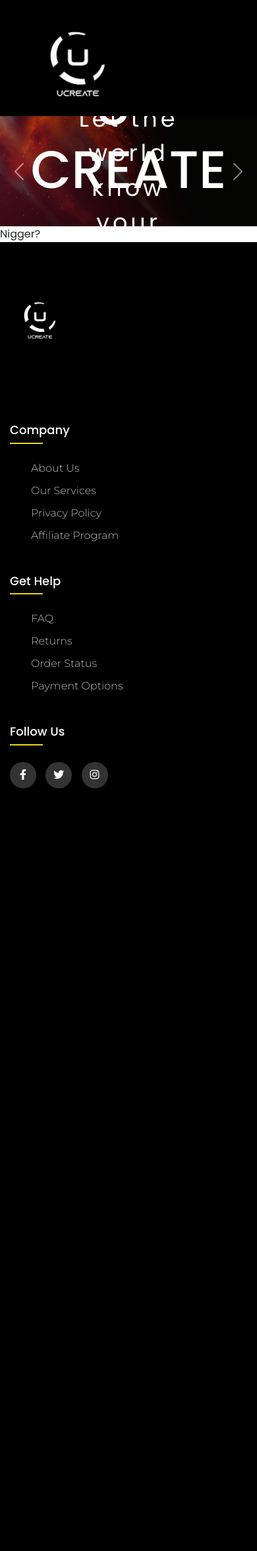
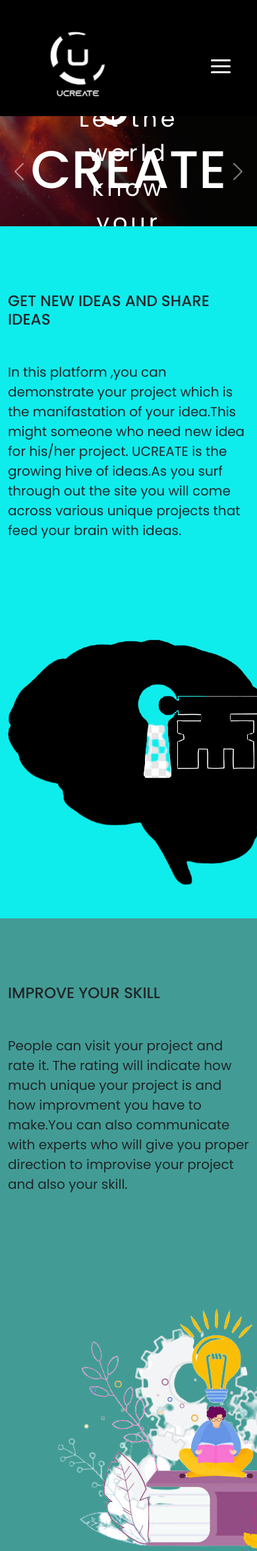
Before and after one commit to noman27/UCREATE_PHP, a PHP site: page / in a window 390 px wide; the page is wider, and only the part inside the window is pictured. Shown: the top 2351 px of that part at 66% size. Before the commit the page ends 1195 px from the top of that part, so only its background shows below. Run offline with PHP 8.4, Linux system fonts and the light colour scheme.

Commit message:
Index page changed

```diff
--- a/css/indexStyle.css
+++ b/css/indexStyle.css
@@ -34,6 +34,53 @@
     color: rgb(255, 255, 255);
     background-color: transparent;
 }
+.NewIdea{
+    background-color: rgb(15, 236, 236);
+    margin-top: 0px;
+    margin-bottom: 0px;
+}
+.lastTitle1{
+    position: absolute;
+    text-align: center;
+    top: 20%;
+    left: 20%;
+    transform: translate(-50%, -50%);
+    font-size: 100px;
+    color: rgb(255, 255, 255);
+    background-color: transparent;
+}
+
+.lastTitle2{
+    position: absolute;
+    text-align: center;
+    top: 20%;
+    left: 80%;
+    transform: translate(-50%, -50%);
+    font-size: 100px;
+    color: rgb(255, 255, 255);
+    background-color: transparent;
+}
+
+.innerDetails{
+    font-size: 20px;
+    margin-top: 50px;
+}
+
+.improveSkill{
+    background-color: rgb(66, 156, 149);
+    margin-top: 0px;
+    margin-bottom: 0px;
+}
+
+.descript{
+    margin-top: 100px;
+    margin-bottom: 100px;
+    padding-bottom: 0px;
+}
+.descImage{
+    margin-top: 50px;
+    margin-bottom: 50px;
+}
 
 .learnMore{
     text-align: center;
--- a/css/style.css
+++ b/css/style.css
@@ -17,7 +17,7 @@
 li,a,button{
     font-family: 'Montserrat', sans-serif;
     font-weight: 500;
-    font-size: 16px;
+    font-size: 20px;
     text-decoration: none;
     color: rgb(255, 255, 255);
 }
@@ -83,7 +83,7 @@ button:hover{
 .toggle-button .bar{
     height: 3px;
     width: 100%;
-    background-color: black;
+    background-color: white;
     border-radius: 10px;
 }
 
--- a/index.php
+++ b/index.php
@@ -1,3 +1,6 @@
+<?php
+
+?>
 <!DOCTYPE html>
 <html>
 <head>
@@ -50,10 +53,13 @@
             <div class="carousel-item">
                 <img src="images/Welcome_Ideas.png" class="d-block w-100" alt="...">
                 <h1 class="MidBannerTitle">GET NEW IDEAS AND SHARE IDEAS</h1>
-                <button class="learnMore">LEARN MORE</button>
+                <a href="#learnIdea2" id="learnIdea1"><button class="learnMore">LEARN MORE</button></a>
             </div>
             <div class="carousel-item">
-                <img src="images/Welcome_Ideas.png" class="d-block w-100" alt="...">
+                <img src="images/skill4.png" class="d-block w-100" alt="...">
+                <h1 class="lastTitle1">IMPROVE</h1>
+                <h1 class="lastTitle2">YOUR</h1>
+                <a href="#impskil2" id="#impskil1"><button class="learnMore">LEARN MORE</button></a>
             </div>
         </div>
         <button class="carousel-control-prev" type="button" data-bs-target="#carouselExampleControls" data-bs-slide="prev">
@@ -66,10 +72,46 @@
         </button>
     </div>
 
-    <?php echo "Nigger?"?>
+    <div class="NewIdea" id="learnIdea2" onclick="window.location.hash='learnIdea1';">
+        <div class="container">
+            <div class="row">
+                <div class="col-md-6">
+                    <div class="descript">
+                        <h3 class="innerTitles">GET NEW IDEAS AND SHARE IDEAS</h3>
+                        <p  class="innerDetails">In this platform ,you can demonstrate your project which is the manifastation of your idea.This might someone who
+                            need new idea for his/her project. UCREATE is the growing hive of ideas.As you surf through out the
+                            site you will come across various unique projects that feed your brain with ideas.
+                        </p>
+                    </div>
+                </div>
+                <div class="col-md-6">
+                    <div class="descImage">
+                        <img src="images/unlockIdea2.png" alt="new ideas">
+                    </div>
+                </div>
+            </div>
+        </div>
+    </div>
 
-    <div>
-
+    <div class="improveSkill" id="impskil2" onclick="window.location.hash='impskil1';">
+        <div class="container">
+            <div class="row">
+                <div class="col-md-6">
+                    <div class="descript">
+                        <h3 class="innerTitles">IMPROVE YOUR SKILL</h3>
+                        <p  class="innerDetails">People can visit your project and rate it. The rating will indicate how much unique your project is and
+                            how improvment you have to make.You can also communicate with experts who will give you proper direction to improvise your project
+                            and also your skill.
+                        </p>
+                    </div>
+                </div>
+                <div class="col-md-6">
+                    <div class="descImage">
+                        <img src="images/skillup2.png" alt="improve skill">
+                    </div>
+                </div>
+            </div>
+        </div>
     </div>
 
 
```
Also changed, not shown: images/skill.jpg (added), images/skill4.jpg (added), images/skill4.png (added), images/skillup.jpg (added), images/skillup2.png (added), images/unlockIdea.png (added), images/unlockIdea2.png (added).
